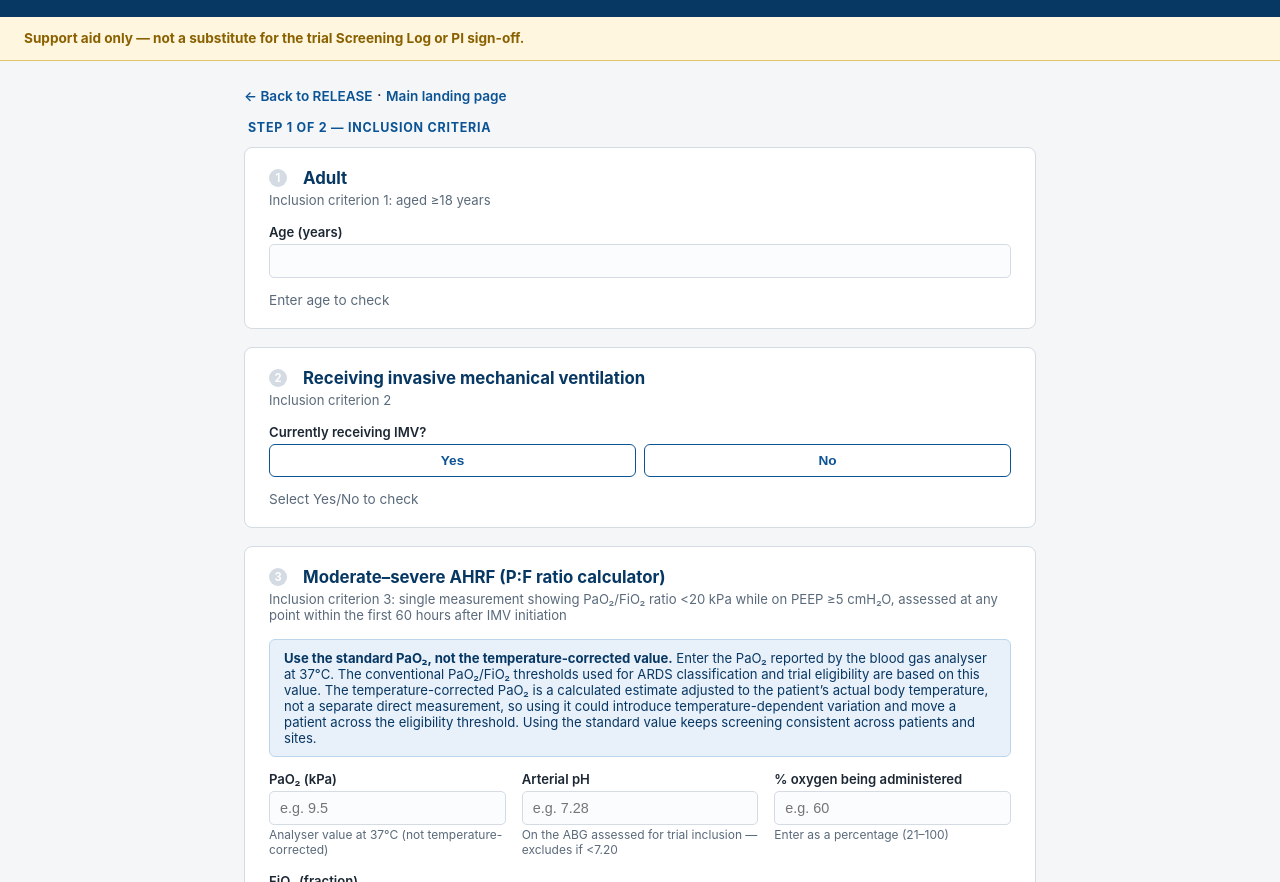
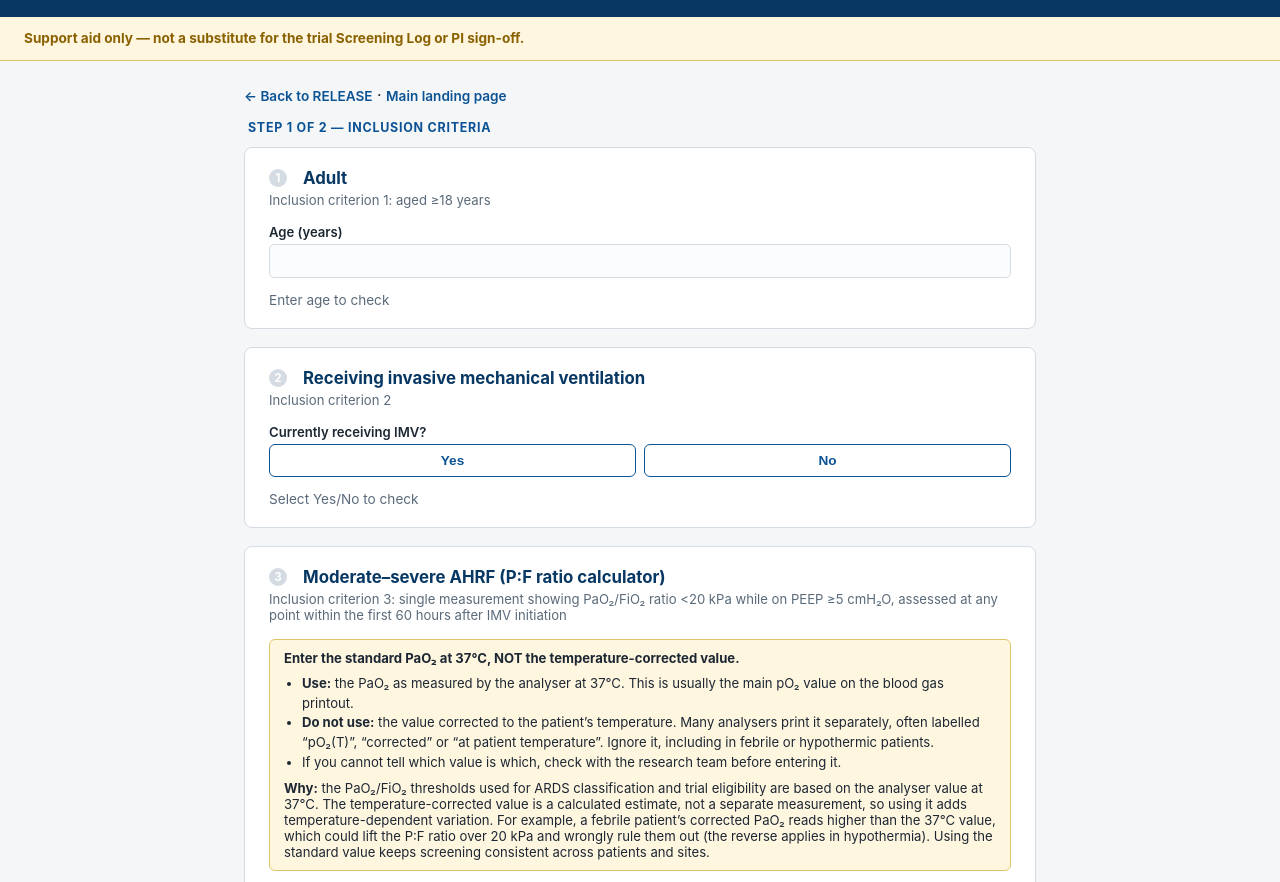
Before and after one commit to swb-icu/research, a plain HTML site: page index.html in a window 1280 px wide. Shown: the part 70-952 px from the top of the page. Drawn offline with Linux system fonts and the light colour scheme.

Commit message:
Add files via upload

```diff
--- a/index.html
+++ b/index.html
@@ -159,15 +159,21 @@
     <h2><span class="criterion-status" id="ind3-dot">3</span> Moderate&ndash;severe AHRF (P:F ratio calculator)</h2>
     <p class="sub">Inclusion criterion 3: single measurement showing PaO&#8322;/FiO&#8322; ratio &lt;20 kPa while on PEEP &ge;5 cmH&#8322;O, assessed at any point within the first 60 hours after IMV initiation</p>
 
-    <div class="note-box">
-      <strong>Use the standard PaO&#8322;, not the temperature-corrected value.</strong> Enter the PaO&#8322; reported by the blood gas analyser at 37&deg;C. The conventional PaO&#8322;/FiO&#8322; thresholds used for ARDS classification and trial eligibility are based on this value. The temperature-corrected PaO&#8322; is a calculated estimate adjusted to the patient&rsquo;s actual body temperature, not a separate direct measurement, so using it could introduce temperature-dependent variation and move a patient across the eligibility threshold. Using the standard value keeps screening consistent across patients and sites.
+    <div class="note-box" style="background:var(--amber-bg); border-color:#e0c46a; color:var(--text);">
+      <strong>Enter the standard PaO&#8322; at 37&deg;C, NOT the temperature-corrected value.</strong>
+      <ul style="margin:8px 0 8px 18px; padding:0; line-height:1.5;">
+        <li><strong>Use:</strong> the PaO&#8322; as measured by the analyser at 37&deg;C. This is usually the main pO&#8322; value on the blood gas printout.</li>
+        <li><strong>Do not use:</strong> the value corrected to the patient&rsquo;s temperature. Many analysers print it separately, often labelled &ldquo;pO&#8322;(T)&rdquo;, &ldquo;corrected&rdquo; or &ldquo;at patient temperature&rdquo;. Ignore it, including in febrile or hypothermic patients.</li>
+        <li>If you cannot tell which value is which, check with the research team before entering it.</li>
+      </ul>
+      <strong>Why:</strong> the PaO&#8322;/FiO&#8322; thresholds used for ARDS classification and trial eligibility are based on the analyser value at 37&deg;C. The temperature-corrected value is a calculated estimate, not a separate measurement, so using it adds temperature-dependent variation. For example, a febrile patient&rsquo;s corrected PaO&#8322; reads higher than the 37&deg;C value, which could lift the P:F ratio over 20 kPa and wrongly rule them out (the reverse applies in hypothermia). Using the standard value keeps screening consistent across patients and sites.
     </div>
 
     <div class="row">
       <div class="field">
         <label for="pao2">PaO&#8322; (kPa)</label>
         <input type="number" id="pao2" step="0.1" placeholder="e.g. 9.5" oninput="runScreening()" onchange="runScreening()" onkeyup="runScreening()">
-        <span class="hint">Analyser value at 37&deg;C (not temperature-corrected)</span>
+        <span class="hint"><strong>Standard analyser value at 37&deg;C.</strong> Not pO&#8322;(T) / temperature-corrected.</span>
       </div>
       <div class="field">
         <label for="ph">Arterial pH</label>
```
